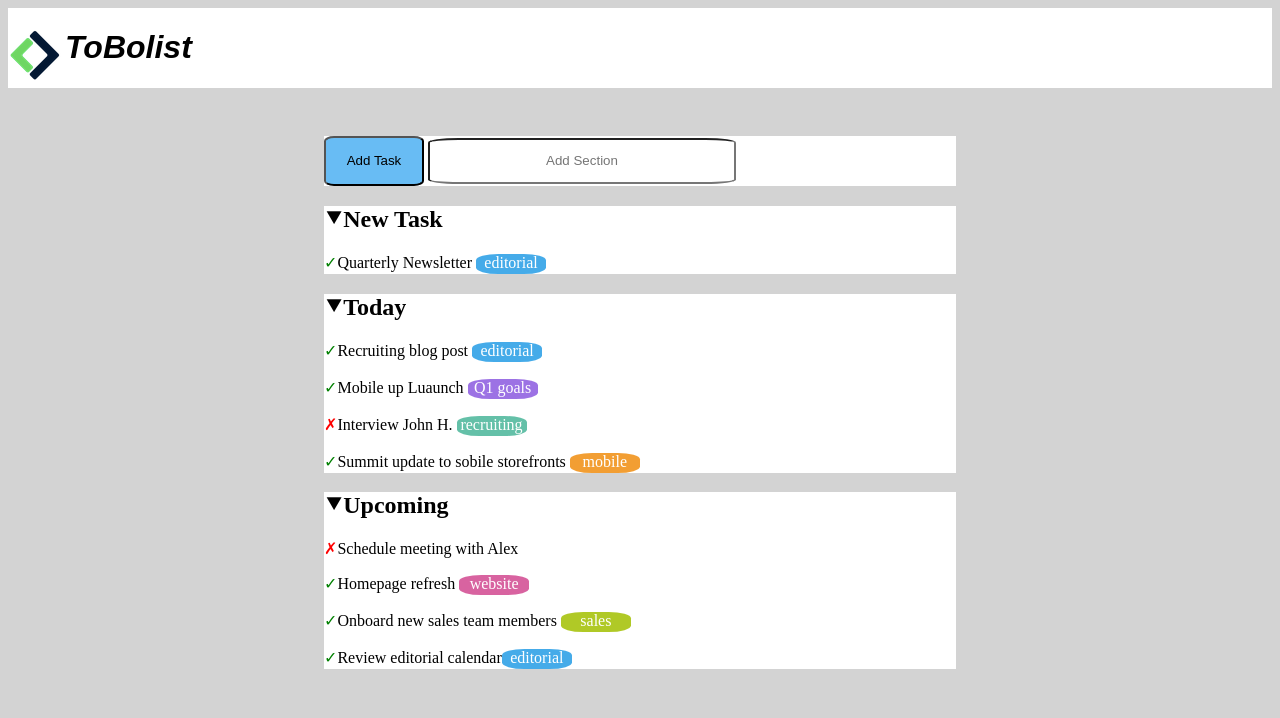
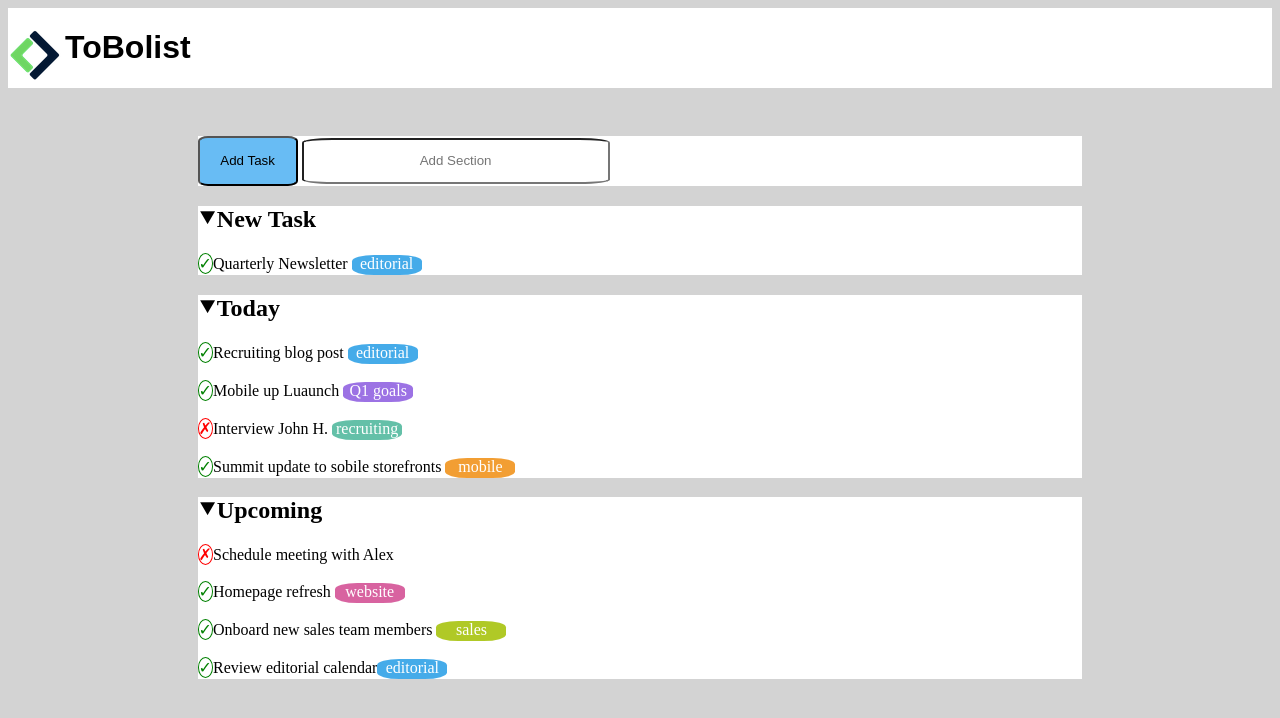
Before and after one commit to dariopalmesi/html-css-toboolist, a plain HTML site: page index.html in a window 1280 px wide. Drawn offline with Linux system fonts and the light colour scheme.

Commit message:
up commit 4

```diff
--- a/css/style.css
+++ b/css/style.css
@@ -20,7 +20,6 @@ body{
 #logo-text {
     display: inline-block;
     width: 500px;
-    font-style:italic;
 }
 
 .suse{
@@ -34,7 +33,7 @@ body{
 }
 
 .container-main {
-    width: 50%;
+    width: 70%;
     margin: auto;
     background-color: #fff;
 }
@@ -67,7 +66,7 @@ body{
     display: inline-block;
     color: green;
     border-radius: 50%;
-    border-color: green;
+   border: 1px solid green;
 }
 
 #q1 {
@@ -83,6 +82,8 @@ body{
 .X {
     display: inline-block;
     color: red;
+    border-radius: 50%;
+    border: 1px solid red;
 }
 
 #recruit {
@@ -124,3 +125,6 @@ body{
     height: 20px;
     text-align: center;
 }
+.margin-size{
+    margin: 0%;
+}
```
